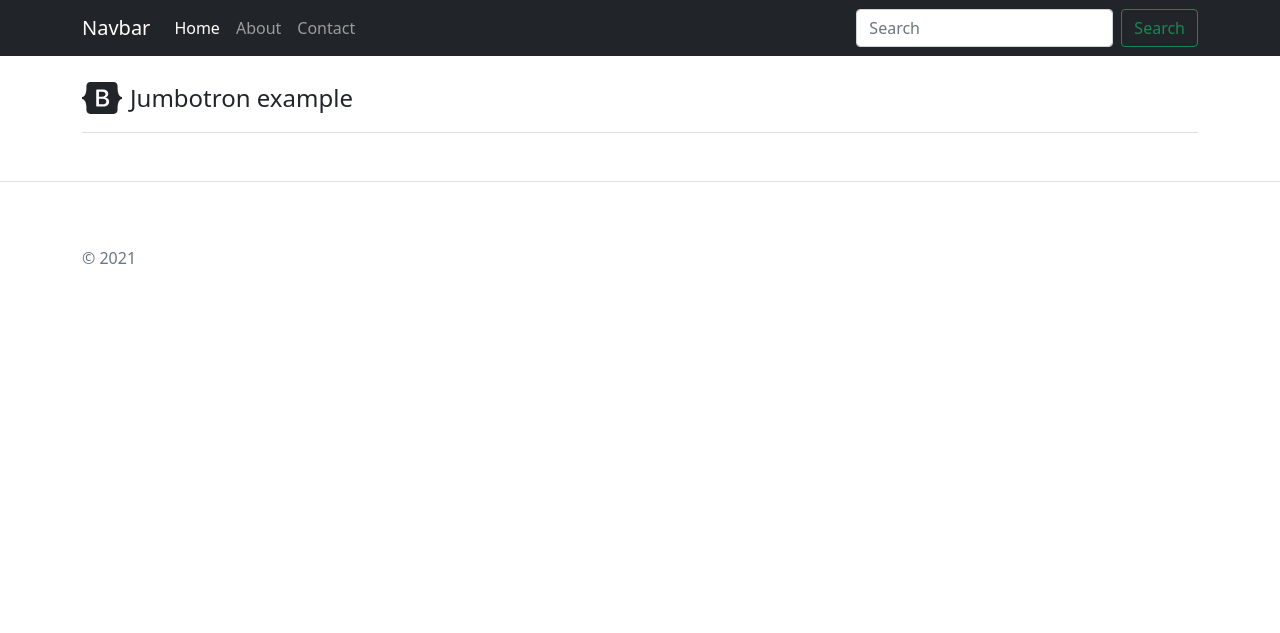
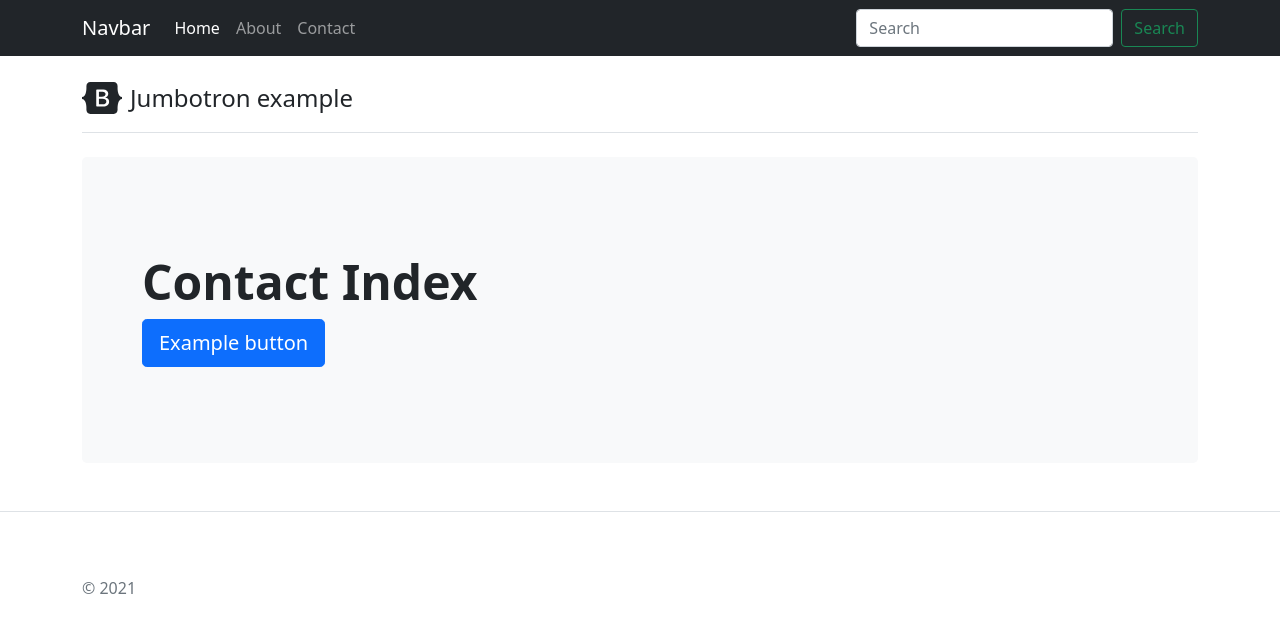
Before and after one commit to kiurd-gentelman/django-practise-work, a Django app: page /employee/contact in a window 1280 px wide. Shown: the top 633 px of the page. Run offline with Django 3.2, Linux system fonts and the light colour scheme.

Commit message:
page setup by url

```diff
--- a/employee/urls.py
+++ b/employee/urls.py
@@ -3,7 +3,7 @@ from django.urls import path
 from . import views
 
 urlpatterns = [
-    path('', views.home),
-    path('contact', views.contact),
-    path('about', views.about),
+    path('', views.home , name='home'),
+    path('contact', views.contact , name='contact'),
+    path('about', views.about , name='about'),
 ]
--- a/employee/views.py
+++ b/employee/views.py
@@ -3,16 +3,17 @@ from django.shortcuts import render
 
 
 # Create your views here.
+
 def employee(request):
     return render(request, 'employee/index.html')
 
 
 def home(request):
-    return render(request, 'employee/contact/index.html')
+    return render(request, 'employee/home/index.html')
 
 
 def contact(request):
-    return render(request, 'employee/home/index.html')
+    return render(request, 'employee/contact/index.html')
 
 
 def about(request):
--- a/prectise_project/urls.py
+++ b/prectise_project/urls.py
@@ -19,7 +19,6 @@ from . import views
 
 urlpatterns = [
     path('admin/', admin.site.urls),
-    path('', views.home),
-    path('about/', views.about),
+    path('',  include('employee.urls')),
     path('employee/', include('employee.urls'))
 ]
--- a/templates/employee/about/index.html
+++ b/templates/employee/about/index.html
@@ -14,6 +14,12 @@
                 <span class="fs-4">Jumbotron example</span>
             </a>
         </header>
+        <div class="p-5 mb-4 bg-light rounded-3">
+            <div class="container-fluid py-5">
+                <h1 class="display-5 fw-bold">About Index</h1>
+                <button class="btn btn-primary btn-lg" type="button">Example button</button>
+            </div>
+        </div>
     </div>
 </main>
 {% endblock %}
--- a/templates/employee/contact/index.html
+++ b/templates/employee/contact/index.html
@@ -6,10 +6,12 @@
         <header class="pb-3 mb-4 border-bottom">
             <a href="/" class="d-flex align-items-center text-dark text-decoration-none">
                 <svg xmlns="http://www.w3.org/2000/svg" width="40" height="32" class="me-2" viewBox="0 0 118 94"
-                     role="img"><title>Bootstrap</title>
+                     role="img">
+                    <title>Bootstrap</title>
                     <path fill-rule="evenodd" clip-rule="evenodd"
                           d="M24.509 0c-6.733 0-11.715 5.893-11.492 12.284.214 6.14-.064 14.092-2.066 20.577C8.943 39.365 5.547 43.485 0 44.014v5.972c5.547.529 8.943 4.649 10.951 11.153 2.002 6.485 2.28 14.437 2.066 20.577C12.794 88.106 17.776 94 24.51 94H93.5c6.733 0 11.714-5.893 11.491-12.284-.214-6.14.064-14.092 2.066-20.577 2.009-6.504 5.396-10.624 10.943-11.153v-5.972c-5.547-.529-8.934-4.649-10.943-11.153-2.002-6.484-2.28-14.437-2.066-20.577C105.214 5.894 100.233 0 93.5 0H24.508zM80 57.863C80 66.663 73.436 72 62.543 72H44a2 2 0 01-2-2V24a2 2 0 012-2h18.437c9.083 0 15.044 4.92 15.044 12.474 0 5.302-4.01 10.049-9.119 10.88v.277C75.317 46.394 80 51.21 80 57.863zM60.521 28.34H49.948v14.934h8.905c6.884 0 10.68-2.772 10.68-7.727 0-4.643-3.264-7.207-9.012-7.207zM49.948 49.2v16.458H60.91c7.167 0 10.964-2.876 10.964-8.281 0-5.406-3.903-8.178-11.425-8.178H49.948z"
-                          fill="currentColor"></path>
+                          fill="currentColor">
+                    </path>
                 </svg>
                 <span class="fs-4">Jumbotron example</span>
             </a>
@@ -17,10 +19,8 @@
 
         <div class="p-5 mb-4 bg-light rounded-3">
             <div class="container-fluid py-5">
-                <h1 class="display-5 fw-bold">Custom jumbotron</h1>
-                <p class="col-md-8 fs-4">Using a series of utilities, you can create this jumbotron, just like the one
-                    in previous versions of Bootstrap. Check out the examples below for how you can remix and restyle it
-                    to your liking.</p>
+                <h1 class="display-5 fw-bold">Contact Index</h1>
+
                 <button class="btn btn-primary btn-lg" type="button">Example button</button>
             </div>
         </div>
--- a/templates/employee/home/index.html
+++ b/templates/employee/home/index.html
@@ -14,6 +14,12 @@
                 <span class="fs-4">Jumbotron example</span>
             </a>
         </header>
+        <div class="p-5 mb-4 bg-light rounded-3">
+            <div class="container-fluid py-5">
+                <h1 class="display-5 fw-bold">Home Index</h1>
+                <button class="btn btn-primary btn-lg" type="button">Example button</button>
+            </div>
+        </div>
     </div>
 </main>
 {% endblock %}
--- a/templates/layout/index.html
+++ b/templates/layout/index.html
@@ -20,13 +20,13 @@
     <div class="collapse navbar-collapse" id="navbarSupportedContent">
       <ul class="navbar-nav me-auto mb-2 mb-lg-0">
         <li class="nav-item">
-          <a class="nav-link active" aria-current="page" href="#">Home</a>
+          <a class="nav-link active" aria-current="page" href="{% url 'home'%}">Home</a>
         </li>
         <li class="nav-item">
-          <a class="nav-link" href="#">About</a>
+          <a class="nav-link" href="{% url 'about'%}">About</a>
         </li>
         <li class="nav-item">
-          <a class="nav-link" href="#">Contact</a>
+          <a class="nav-link" href="/employee/contact">Contact</a>
         </li>
       </ul>
       <form class="d-flex">
```
